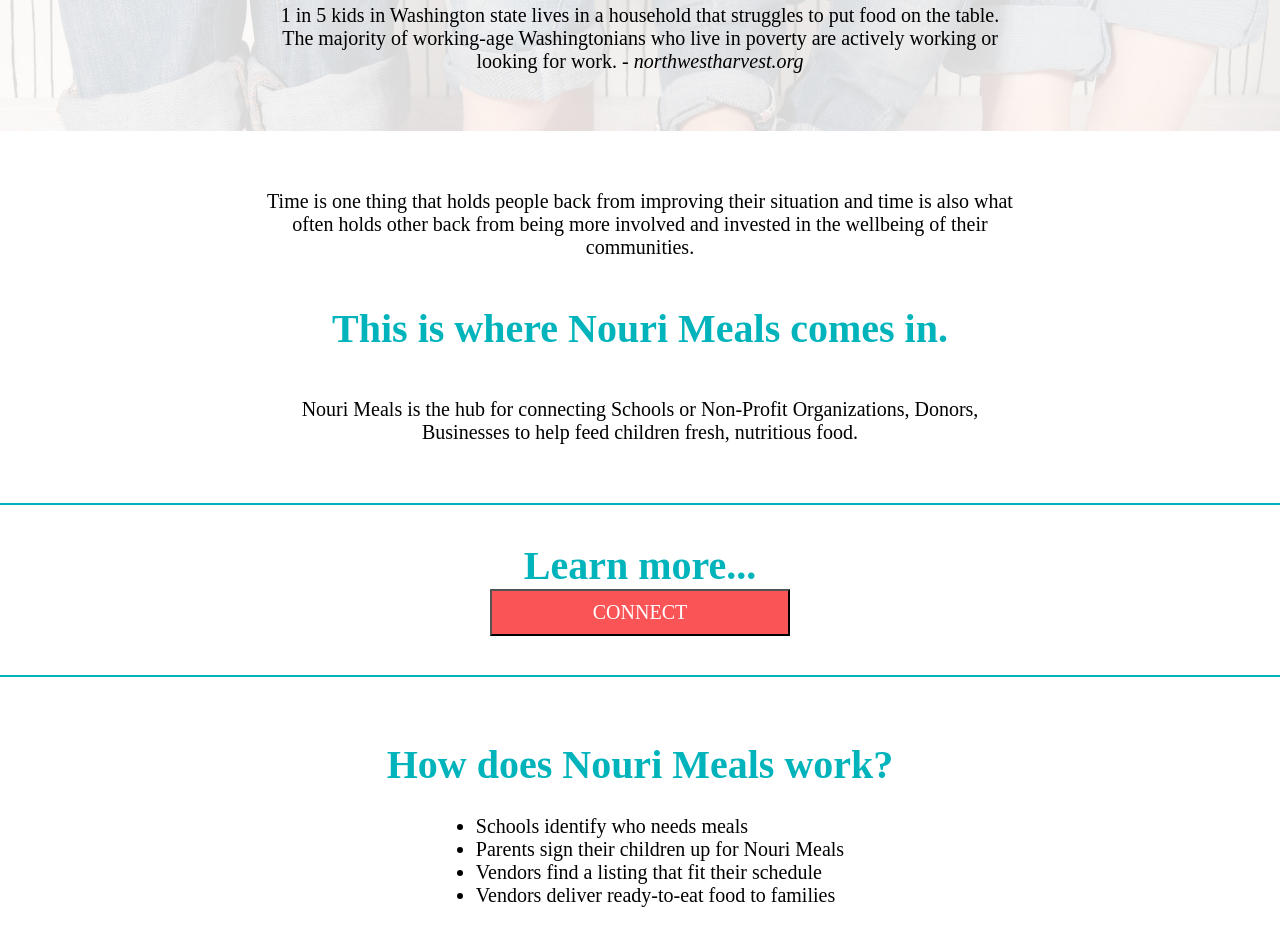
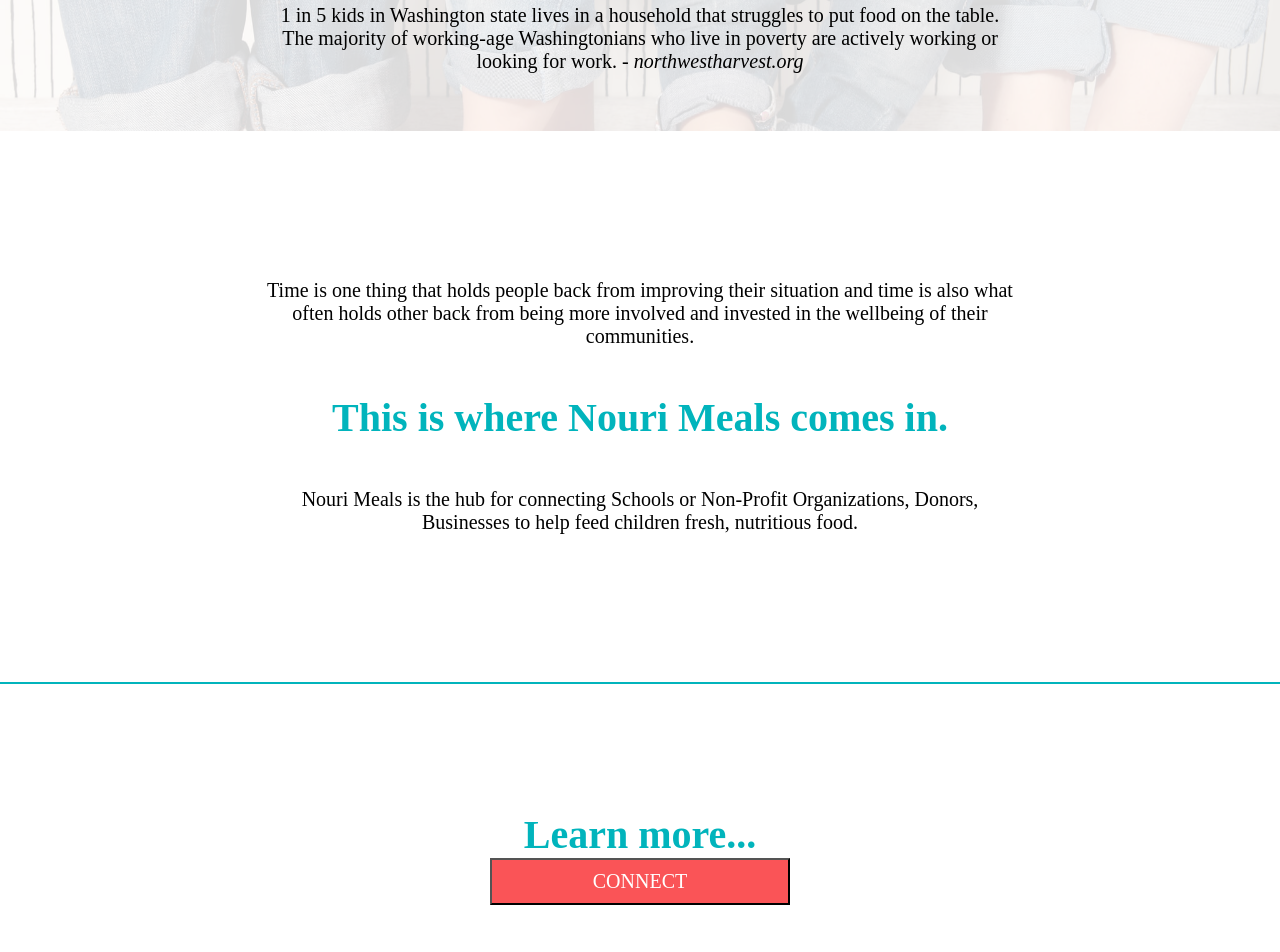
Before and after one commit to nourimeals/website, a React app: page / in a window 1280 px wide. Shown: the part 860-1812 px from the top of the page. Built offline with nearby package versions, Linux system fonts and the light colour scheme.

Commit message:
quick fix, section padding or large screens

```diff
--- a/src/components/home/home.scss
+++ b/src/components/home/home.scss
@@ -97,7 +97,7 @@
   }
 
   @media only screen and (min-width: 700px) {
-    padding: 3% 20%;
+    padding: 10% 20%;
   }
 }
 
@@ -132,7 +132,7 @@
   }
 
   @media only screen and (min-width: 700px) {
-    padding: 3% 20%;
+    padding: 10% 20%;
   }
 }
 
@@ -157,6 +157,6 @@
   }
 
   @media only screen and (min-width: 700px) {
-    padding: 3% 20%;
+    padding: 10% 20%;
   }
 }
```
